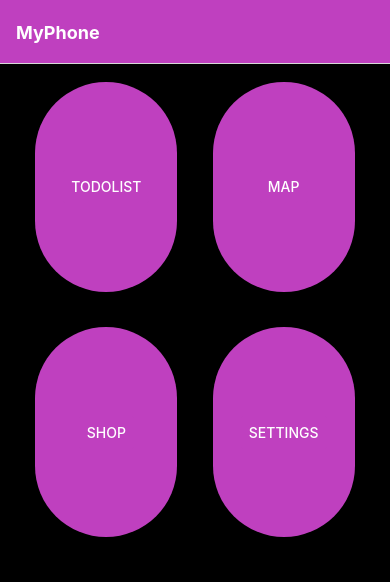
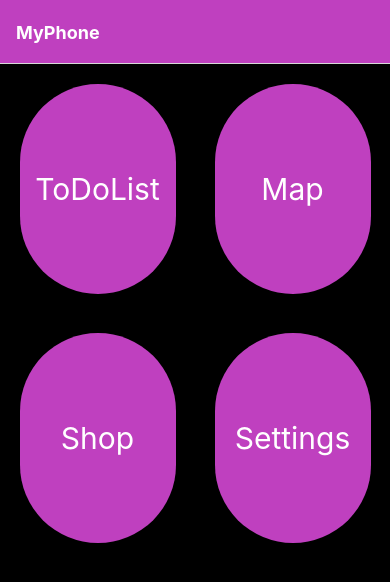
Before and after one commit to ChilliKirby/MyPhoneApp, a React Native app: screen /Home in a window 390 px wide. Shown: the top 582 px of the page. Built offline with nearby package versions, Linux system fonts and the light colour scheme.

Commit message:
-Fixed comments and removed unused code. -Changed buttons to pressables. -Removed unused files.

```diff
--- a/App.js
+++ b/App.js
@@ -15,6 +15,7 @@ const Stack = createNativeStackNavigator();
 
 export default function App() {
   return (
+    <TasksProvider>
     <NavigationContainer>
       <StatusBar barStyle="dark-content" backgroundColor="#fff" />
 
@@ -55,5 +56,6 @@ export default function App() {
 
       </Stack.Navigator>
     </NavigationContainer>
+    </TasksProvider>
   );
 }
--- a/components/HomeScreenNavButton.jsx
+++ b/components/HomeScreenNavButton.jsx
@@ -1,27 +1,24 @@
 import { PropTypes } from "prop-types";
-import { View, Text, Button, Pressable } from "react-native";
+import { View, Text, Pressable } from "react-native";
 import { styles } from "../styles.js";
 
 
 const HomeScreenNavButton = ({ navigation, title }) => {
     return (
-        <View style={styles.gridBox}>
-            <Button
-                title={title}
-                onPress={() => {
-                    navigation.navigate(title);
-                }}
-                color="#BF40BF"
-                height="200px"
-                >
-
-            </Button>
+        <View style={styles.gridButton}>
+            <Pressable
+                onPress={() => { navigation.navigate(title) }}
+            >
+                <Text style={styles.buttonText}>
+                    {title}
+                </Text>
+            </Pressable>
         </View>
     )
 };
 
-// Box.propTypes = {
-//     children: PropTypes.node.isRequired,
-// };
+HomeScreenNavButton.propTypes = {
+    title: PropTypes.node.isRequired,
+};
 
 export default HomeScreenNavButton;
--- a/scenes/Home.jsx
+++ b/scenes/Home.jsx
@@ -17,10 +17,9 @@ const Home = ({ navigation }) => {
         <View style={styles.homeContainer}>
 
             <ScrollView>
-
                 <View style={styles.gridContainer}>
                     {boxes.map((i) => (
-                        <HomeScreenNavButton style={styles.gridBox} title={i} navigation={navigation} key={i}></HomeScreenNavButton>
+                        <HomeScreenNavButton style={styles.gridButton} title={i} navigation={navigation} key={i}></HomeScreenNavButton>
                     ))}
                 </View>
 
--- a/scenes/ToDoList/ToDoList.jsx
+++ b/scenes/ToDoList/ToDoList.jsx
@@ -1,45 +1,40 @@
 import React, { useContext, useReducer } from "react";
-import { ScrollView, View, Text, Button, StatusBar } from "react-native";
+import { ScrollView, View, Text, Pressable } from "react-native";
 import { Icon } from '@rneui/themed';
 import { styles } from '../../styles.js';
-import  { TasksProvider, TasksContext} from "./ToDoListContext.js";
-import Listy from "./ass.jsx";
+import { TasksContext } from "./ToDoListContext.js";
 
 
-// const list = new Array(50);
 
-// const [tasks, dispatch] = useReducer(tasksReducer, initialTasks);
 const list = new Array(50).fill(null).map((v, i) => ({
     key: i.toString(), value: `Item ${i}`
 }));
 
 const ToDoList = ({ navigation }) => {
-//const {tasks} = useContext(TasksContext);
+    const tasks = useContext(TasksContext);
 
     return (
-         <TasksProvider>
+
         <View style={styles.toDoListContainer}>
-                {/* <ScrollView >
+            <ScrollView
 
-                    {list.length && (
+            >
+                {tasks.length && (
                     <View>
+                        {tasks.map((task) => (
 
-                        <ul>
-                        {list.map((i) => (
                             <Text style={styles.text}>
-                                val {i.value} and index {i.key}
+                                val {task.id} and index {task.title}
                             </Text>
-                            // <li key={i.id}>
-                            //     {i.title}
-                            // </li>
                         ))}
-                        </ul>
                     </View>
                 )}
-                </ScrollView> */}
-                <Listy></Listy>
+                <View>
+                    <View style={styles.raisedButtonContainer}>
+                        <Pressable
+                            onPress={() => navigation.navigate("ToDoListAddItem")}
 
-                <View style={styles.raisedButtonContainer}>
+                        >
                             <Icon
                                 style={styles.raisedButton}
                                 raised
@@ -48,18 +43,20 @@ const ToDoList = ({ navigation }) => {
                                 reverse
                                 reverseColor='#FFF'
                                 color='#BF40BF'
-                        onPress={() => navigation.navigate("ToDoListAddItem")}
+
+
                             >
 
+
+
                             </Icon>
+                        </Pressable>
+                    </View>
+                </View>
+            </ScrollView>
         </View>
 
-            </View>
-         </TasksProvider>
-
     )
-
-
 }
 
 export default ToDoList;
--- a/scenes/ToDoList/ass.jsx
+++ /dev/null
@@ -1,51 +0,0 @@
-import React, { useContext, useReducer } from "react";
-import { ScrollView, View, Text, Button, StatusBar } from "react-native";
-import { Icon } from '@rneui/themed';
-import { styles } from '../../styles.js';
-import  { TasksProvider, TasksContext} from "./ToDoListContext.js";
-
-
-//const [tasks, dispatch] = useReducer(tasksReducer, initialTasks);
-
-const Listy = ({ }) => {
-const tasks = useContext(TasksContext);
-
-    return (
-        <ScrollView >
-
-            {tasks.length && (
-                <View>
-  {/* <ul> */}
-
-                        {tasks.map((task) => (
-                            // <li key={task.id}>
-                            <Text style={styles.text}>
-                                val {task.id} and index
-                            </Text>
-                        //    </li>
-                        ))}
-
-                        {/* </ul> */}
-                    {/* <ul> */}
-                        {/* {tasks.map((i) => ( */}
-                            {/* <Text style={styles.text}>
-                                val  and index {tasks.length}
-                            </Text> */}
-                            {/* // <li key={i.id}>
-
-                                // <Text>
-                                // {i.title}
-                                // </Text>
-
-
-                            // </li> */}
-                        {/* ))} */}
-                    {/* </ul> */}
-                </View>
-            )}
-        </ScrollView>
-
-    )
-}
-
-export default Listy;
--- a/styles.js
+++ b/styles.js
@@ -20,7 +20,7 @@ export const styles = StyleSheet.create({
     toDoListContainer: {
         flex: 1,
         backgroundColor: '#000',
-        alignItems: 'flex-start',
+        alignItems: 'stretch',
 
     },
 
@@ -52,7 +52,7 @@ export const styles = StyleSheet.create({
     },
 
     //General
-    gridBox: {
+    gridButton: {
         backgroundColor: '#BF40BF',
         width: '40%',
         height: 210,
@@ -72,10 +72,7 @@ export const styles = StyleSheet.create({
 
     },
 
-    gridButton: {
-        backgroundColor: '#BF40BF',
-        height: 200,
-    },
+
     raisedButton: {
         width: 500,
         height: 200,
```
Also changed, not shown: state/TodoContext.jsx (deleted, +0 -19 lines). Lines whose indentation alone changed are shown as unchanged.
